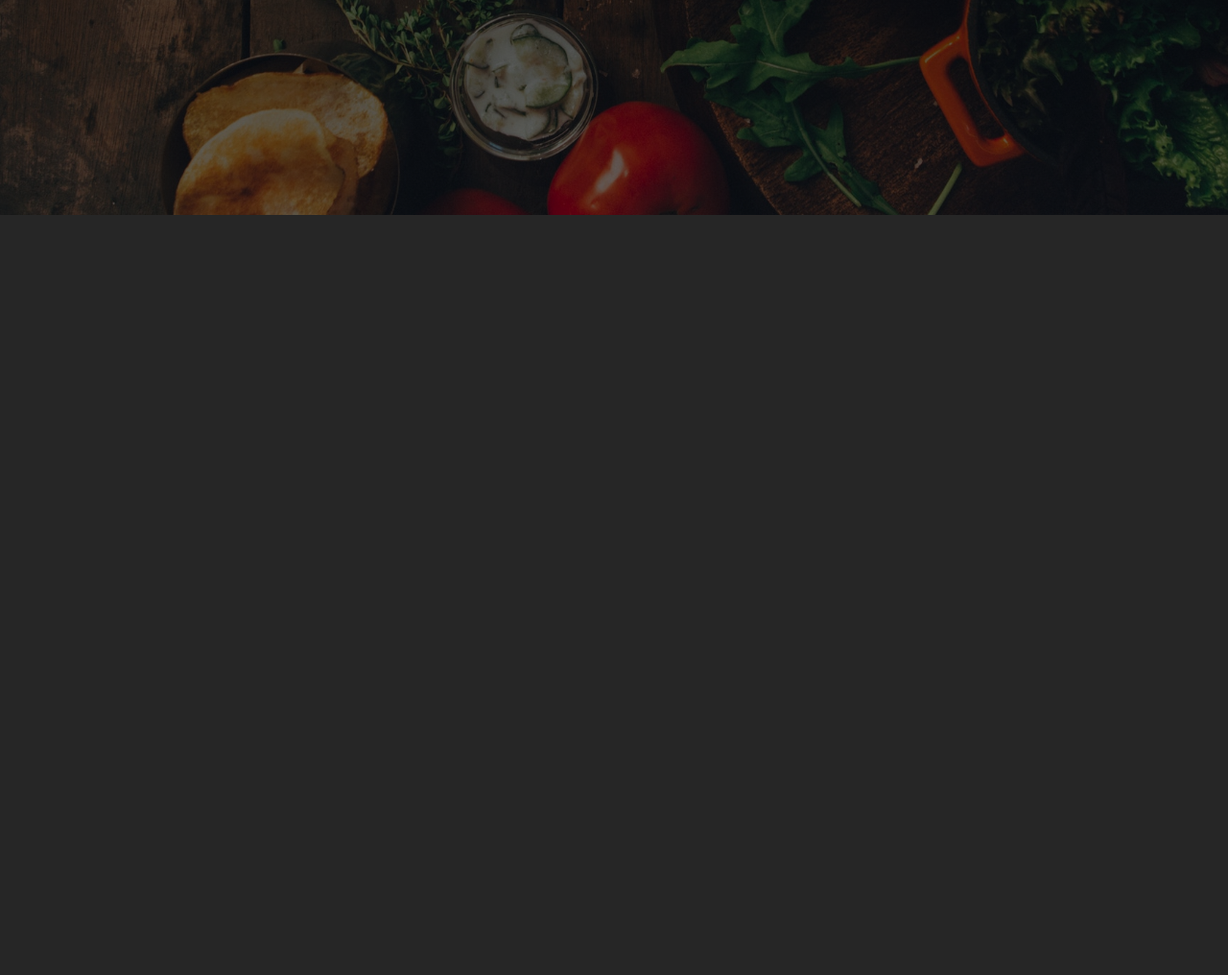
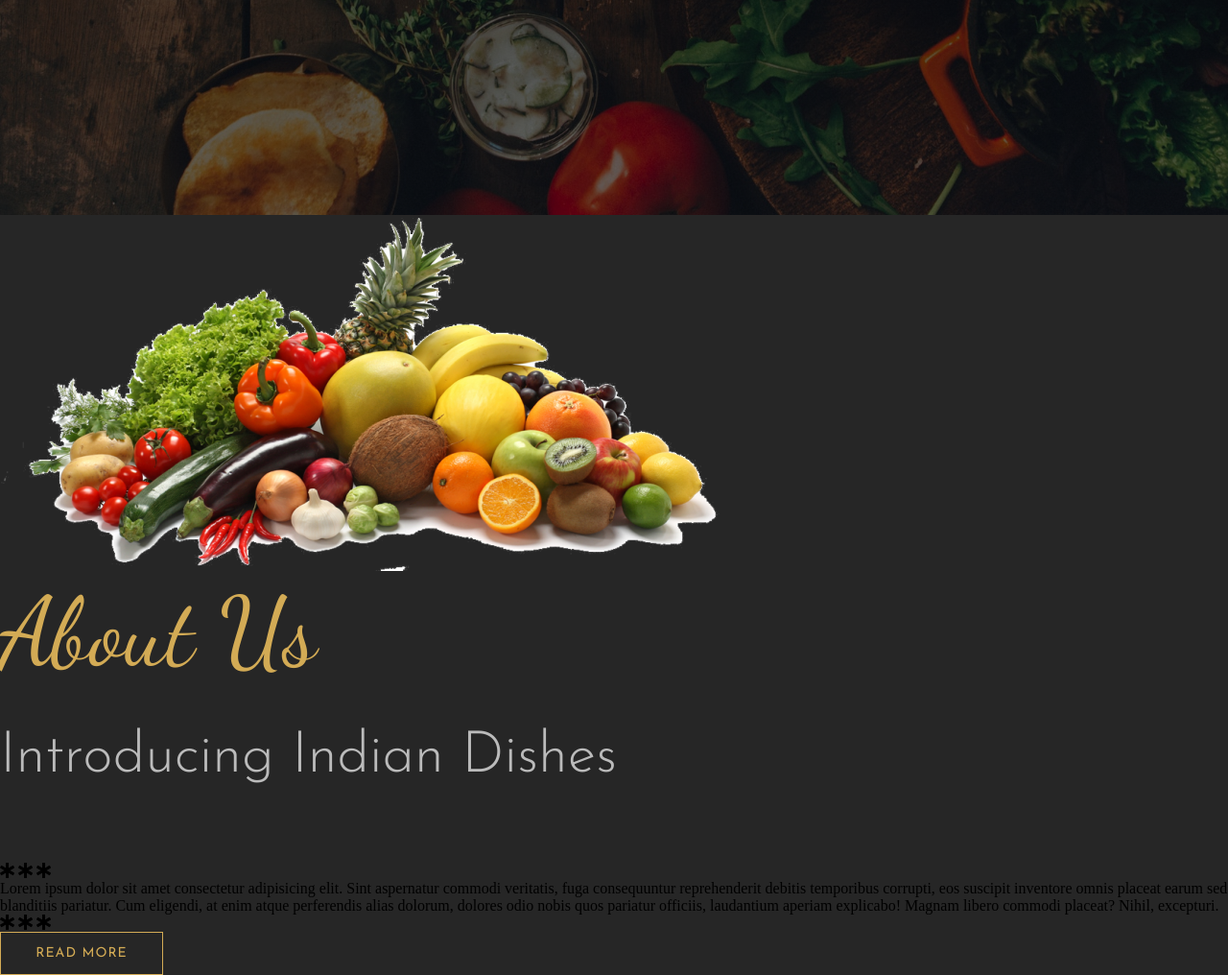
Before and after one commit to srishti/restaurant-portfolio, a website: page index.html in a window 1280 px wide. Shown: the part 594-1610 px from the top of the page at 96% size. Before the commit the page ends 818 px from the top, so only its background shows below. Drawn offline with nearby package versions, Linux system fonts and the light colour scheme.

Commit message:
added html structure for about us section

```diff
--- a/index.html
+++ b/index.html
@@ -12,7 +12,7 @@
     <title>Restaurant Portfolio</title>
 </head>
 <body>
-    <!-- header starts here -->
+    <!-- Header starts here -->
     <header class="header">
         <div class="brand">
             <a href="#" class="logo">
@@ -23,12 +23,38 @@
                 <p class="sub-name">Restaurant</p>
             </div>
         </div>
+
         <div class="header-banner">
             <h1 class="main-heading">Welcome</h1>
             <h3 class="sub-heading">Try Great Indian Dishes</h3>
             <button type="button" class="main-btn">Reservation</button>
         </div>
     </header>
-    <!-- header ends here -->
+    <!-- Header ends here -->
+
+    <!-- About Us starts here -->
+    <section class="about-us">
+        <div class="about-us-left">
+            <img src="./images/about-us-img.png" alt="Get To Know More About Us">
+        </div>
+
+        <div class="about-us-right">
+            <h1 class="main-heading">About Us</h1>
+            <h3 class="sub-heading">Introducing Indian Dishes</h3>
+            <div class="stars">
+                <i class="fas fa-star-of-life star"></i>
+                <i class="fas fa-star-of-life star"></i>
+                <i class="fas fa-star-of-life star"></i>
+            </div>
+            <p class="description">Lorem ipsum dolor sit amet consectetur adipisicing elit. Sint aspernatur commodi veritatis, fuga consequuntur reprehenderit debitis temporibus corrupti, eos suscipit inventore omnis placeat earum sed blanditiis pariatur. Cum eligendi, at enim atque perferendis alias dolorum, dolores odio nobis quos pariatur officiis, laudantium aperiam explicabo! Magnam libero commodi placeat? Nihil, excepturi.</p>
+            <div class="stars">
+                <i class="fas fa-star-of-life star"></i>
+                <i class="fas fa-star-of-life star"></i>
+                <i class="fas fa-star-of-life star"></i>
+            </div>
+            <button type="button" class="main-btn">Read More</button>
+        </div>
+    </section>
+    <!-- About Us ends here -->
 </body>
 </html>
```
